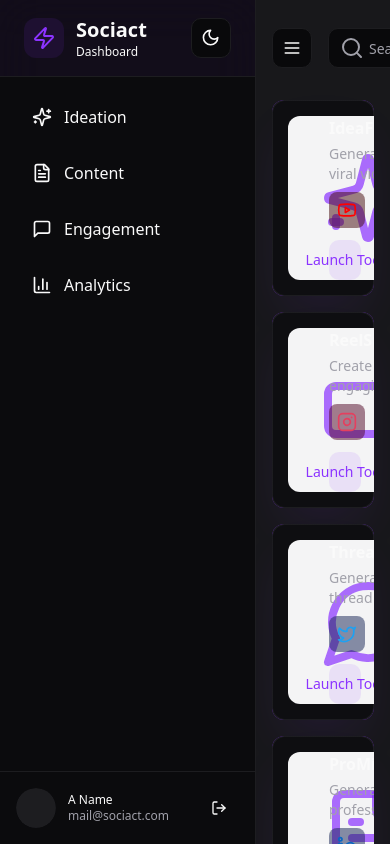
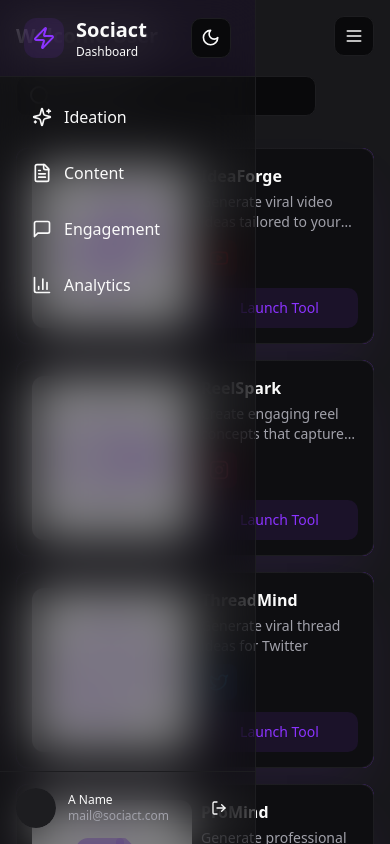
Before and after one commit to Automation-agency-saas/sociact-frontend, a React (Vite) app: page /home in a window 390 px wide. Built offline with nearby package versions, Linux system fonts and the light colour scheme; no server answers.

Commit message:
responsiveness updated for sidebar and header

```diff
--- a/src/components/dashboard/Header.tsx
+++ b/src/components/dashboard/Header.tsx
@@ -3,6 +3,7 @@
 import { SearchInput } from "./Search"
 import { PlatformSelector } from "./Platform"
 import type { Platform } from "@/lib/types"
+import { useIsMobile } from "@/hooks/use-mobile"
 
 interface HeaderProps {
   sidebarOpen: boolean
@@ -14,14 +15,21 @@
 
 export function Header({ sidebarOpen, setSidebarOpen, onSearch, activePlatform, setActivePlatform }: HeaderProps) {
   return (
-    <div className="flex items-center justify-between gap-2 md:gap-4 py-3">
-      <div className="flex items-center gap-4">
+    <>
+      {useIsMobile() && (
+        <div className="flex items-center justify-between gap-2 md:gap-4">
+          <h1 className="text-xl font-bold">Welcome User</h1>
           <Button variant="outline" size="icon" className="" onClick={() => setSidebarOpen(!sidebarOpen)}>
             <Menu className="h-5 w-5" />
           </Button>
+        </div>
+      )}
+      <div className="flex items-center justify-between gap-2 md:gap-4 pb-3">
+        <div className="flex items-center gap-4">
           <SearchInput onSearch={onSearch} />
         </div>
         <PlatformSelector activePlatform={activePlatform} setActivePlatform={setActivePlatform} />
       </div>
+    </>
   )
 }
--- a/src/components/dashboard/Sidebar.tsx
+++ b/src/components/dashboard/Sidebar.tsx
@@ -1,4 +1,4 @@
-import { Zap, LogOut, Sparkles, FileText, MessageSquare, BarChart3 } from "lucide-react"
+import { Zap, LogOut, Sparkles, FileText, MessageSquare, BarChart3, Menu, Cross, Plus, ArrowRight, ArrowLeft, ChevronRight, ChevronLeft } from "lucide-react"
 import { cn } from "@/lib/utils"
 import type { Category } from "@/lib/types"
 import { ModeToggle } from "../mode-toggle"
@@ -38,7 +38,7 @@
   return (
     <aside
       className={cn(
-        " inset-y-0 left-0 z-50 w-64 transform border-r bg-card/50 backdrop-blur-xl transition-all duration-300 ease-in-out",
+        "fixed md:relative inset-y-0 left-0 z-50 w-64 transform border-r bg-card/50 backdrop-blur-xl transition-all duration-300 ease-in-out",
         sidebarOpen ? "translate-x-0" : "-translate-x-full md:translate-x-0 md:w-16",
       )}
     >
@@ -87,6 +87,15 @@
             )
           })}
         </nav>
+        <div className={`p-4 hidden items-center md:flex
+          ${sidebarOpen ? 'justify-end' : 'justify-center'}
+          `}>
+        <Button variant="outline" size="sm" className=" bg-card rounded-full " onClick={() => { setSidebarOpen(!sidebarOpen) }}>
+          {/* please make a button to close sidebar */}
+          {sidebarOpen ? <ChevronLeft className="size-4" /> : <ChevronRight className="size-4" />}
+          {/* <ChevronRight className="size-4" /> */}
+        </Button>
+        </div>
 
         {/* User Profile Card */}
         <div className="border-t">
```
Lines whose indentation alone changed are shown as unchanged.
